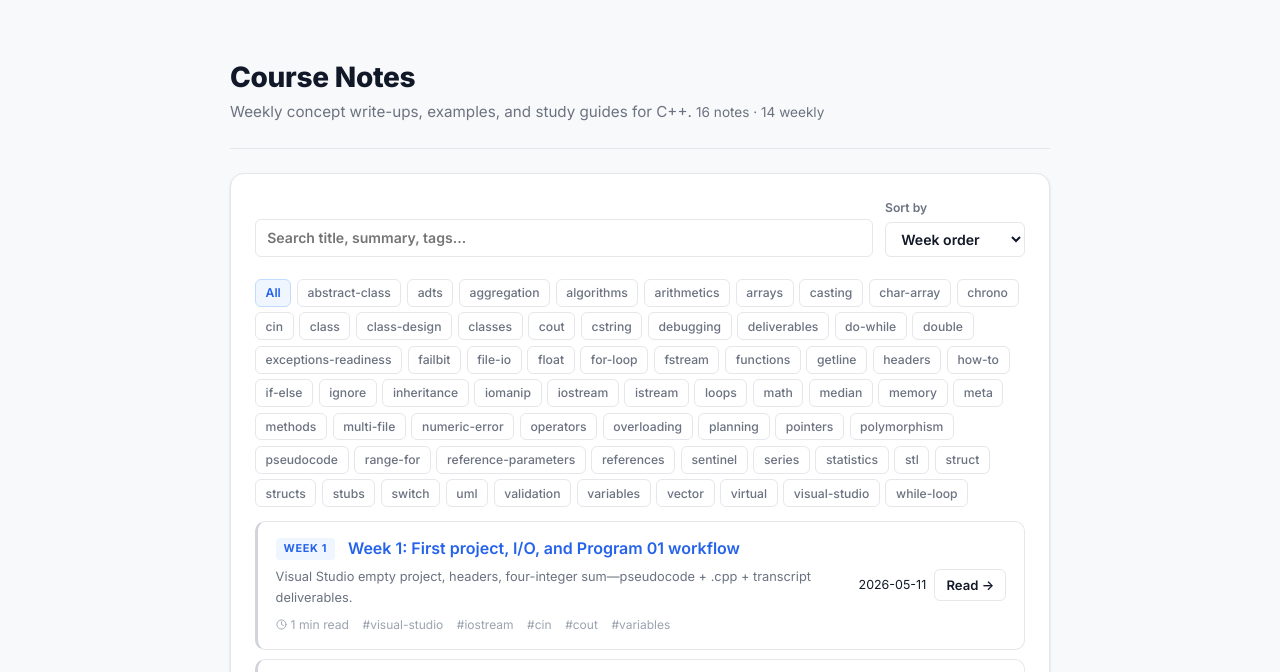
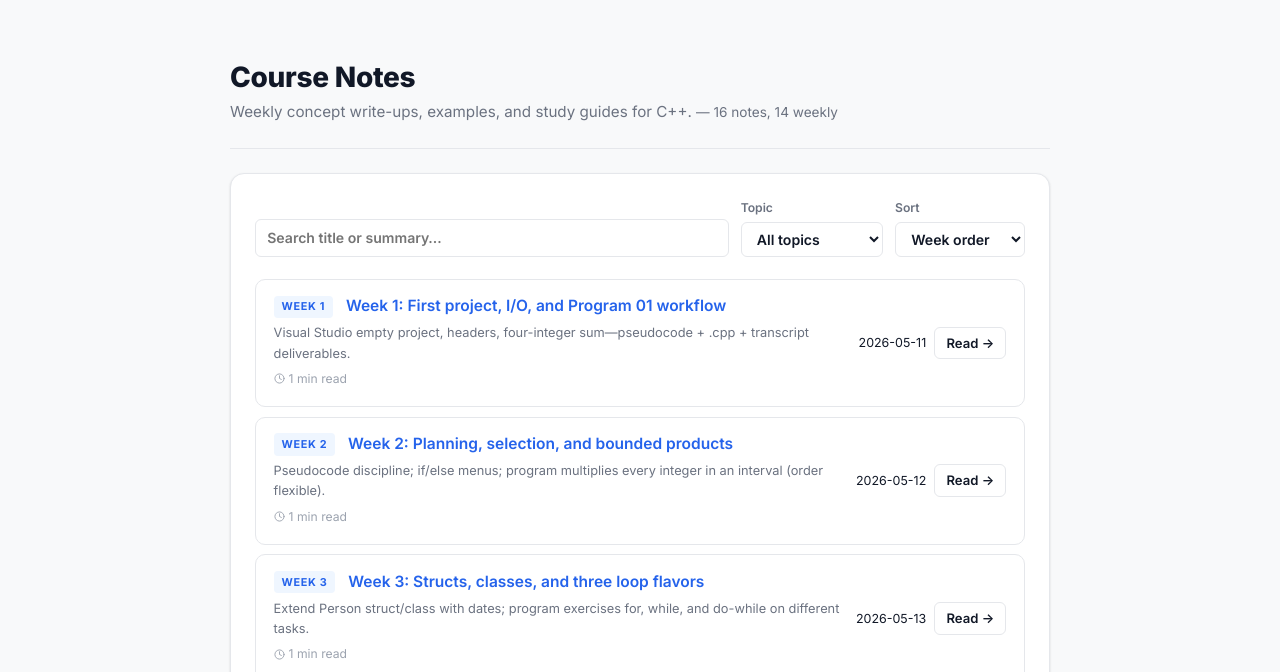
Before and after one commit to the-farshad/Class-plus-plus, a plain HTML site: page blog/index.html in a window 1280 px wide. Shown: the part 57-729 px from the top of the page. Drawn offline with nearby package versions, Linux system fonts and the light colour scheme.

Commit message:
fix: replace tag chip cloud with topic dropdown on blog index
- 65+ tags shown as chips was overwhelming and broke layout
- New buildTagSelect(): populates a <select> with only tags that appear
  2+ times or match a pinned concept list (classes, memory, functions…)
  Shows count in label e.g. 'classes (3)'
- Toolbar now has Search / Topic / Sort in one compact row
- Post list rows cleaned up: removed inline #tag pills, kept week badge
  + reading time + date + Read button — clean and scannable

```diff
--- a/blog/index.html
+++ b/blog/index.html
@@ -53,12 +53,18 @@
 
     <section class="card">
       <div class="blog-toolbar">
-        <label class="blog-field">
+        <label class="blog-field" style="flex:2;">
           <span class="sr-only">Search notes</span>
-          <input type="search" id="post-search" placeholder="Search title, summary, tags…" autocomplete="off" />
+          <input type="search" id="post-search" placeholder="Search title or summary…" autocomplete="off" />
         </label>
-        <label class="blog-field" style="flex:0 0 auto;min-width:140px;">
-          <span class="muted blog-field-label">Sort by</span>
+        <label class="blog-field" style="flex:0 0 auto;min-width:130px;">
+          <span class="muted blog-field-label">Topic</span>
+          <select id="tag-filter">
+            <option value="">All topics</option>
+          </select>
+        </label>
+        <label class="blog-field" style="flex:0 0 auto;min-width:130px;">
+          <span class="muted blog-field-label">Sort</span>
           <select id="post-sort">
             <option value="week">Week order</option>
             <option value="date">Newest first</option>
@@ -67,12 +73,10 @@
         </label>
       </div>
 
-      <div id="tag-chips" class="tag-chips"></div>
+      <ul id="post-list" class="activity-list" style="margin-top:0.25rem;"></ul>
 
-      <ul id="post-list" class="activity-list" style="margin-top:0.5rem;"></ul>
-
-      <p id="no-results" class="muted" style="text-align:center;padding:2rem 0;display:none;">
-        No notes match your search. <button class="secondary sm" id="clear-search" style="margin-left:0.5rem;">Clear filters</button>
+      <p id="no-results" class="muted" style="padding:2rem 0;display:none;">
+        No notes match your filters. <button class="secondary sm" id="clear-search" style="margin-left:0.5rem;">Clear</button>
       </p>
     </section>
   </main>
@@ -95,12 +99,12 @@
   <script type="module">
     import { renderIndex } from "/js/blog.js";
     renderIndex(document.getElementById("post-list"), {
-      searchEl:  document.getElementById("post-search"),
-      sortEl:    document.getElementById("post-sort"),
-      chipsEl:   document.getElementById("tag-chips"),
-      countEl:   document.getElementById("notes-count"),
-      noResults: document.getElementById("no-results"),
-      clearBtn:  document.getElementById("clear-search"),
+      searchEl:     document.getElementById("post-search"),
+      sortEl:       document.getElementById("post-sort"),
+      tagFilterEl:  document.getElementById("tag-filter"),
+      countEl:      document.getElementById("notes-count"),
+      noResults:    document.getElementById("no-results"),
+      clearBtn:     document.getElementById("clear-search"),
     });
   </script>
   <script>lucide.createIcons();</script>
--- a/css/styles.css
+++ b/css/styles.css
@@ -643,27 +643,6 @@ tbody tr:hover { background: var(--interactive); }
   padding: 0.45rem 0.7rem;
 }
 
-/* Tag chips */
-.tag-chips { display: flex; flex-wrap: wrap; gap: 0.35rem; margin-bottom: 0.85rem; }
-.tag-chip {
-  padding: 0.2rem 0.6rem;
-  border-radius: var(--radius-sm);
-  border: 1px solid var(--border);
-  background: var(--surface);
-  color: var(--muted);
-  font-size: 0.76rem;
-  font-weight: 500;
-  cursor: pointer;
-  transition: all 0.12s;
-}
-.tag-chip:hover { border-color: var(--brand); color: var(--brand); }
-.tag-chip.active {
-  background: var(--brand-soft);
-  border-color: var(--brand-muted);
-  color: var(--brand);
-  font-weight: 600;
-}
-
 .tags-line { margin-top: 0.3rem; font-size: 0.78rem !important; }
 
 /* ---------- Blog Post ---------- */
--- a/js/blog.js
+++ b/js/blog.js
@@ -93,32 +93,26 @@ function renderPostList(listEl, posts, noResultsEl) {
 
   posts.forEach((p) => {
     const li = document.createElement("li");
-    li.setAttribute("data-type", "submission"); // for left-border via css (reusing)
 
     const badge = p.week != null
-      ? `<span class="week-badge">Week ${escapeHTML(String(p.week))}</span>`
+      ? `<span class="week-badge">Week ${p.week}</span>`
       : "";
-
-    const tagPills = (p.tags || []).slice(0, 5).map(t =>
-      `<span style="font-size:0.75rem;color:var(--subtle);">#${escapeHTML(t)}</span>`
-    ).join(" ");
 
     const rt = readingTime([p.title, p.summary].join(" "));
 
     li.innerHTML = `
       <div>
-        <div style="display:flex;align-items:center;gap:0.5rem;flex-wrap:wrap;margin-bottom:0.35rem;">
+        <div style="display:flex;align-items:center;gap:0.5rem;flex-wrap:wrap;margin-bottom:0.25rem;">
           ${badge}
-          <a href="/blog/post.html?slug=${encodeURIComponent(p.slug)}" style="font-weight:600;font-size:1rem;">${escapeHTML(p.title)}</a>
+          <a href="/blog/post.html?slug=${encodeURIComponent(p.slug)}" style="font-weight:600;font-size:0.97rem;">${escapeHTML(p.title)}</a>
         </div>
         <div class="meta">${escapeHTML(p.summary || "")}</div>
-        <div style="display:flex;align-items:center;gap:0.85rem;margin-top:0.4rem;flex-wrap:wrap;">
-          <span class="reading-time"><i data-lucide="clock" style="width:11px;height:11px;"></i> ${escapeHTML(rt)}</span>
-          ${tagPills}
-        </div>
+        <span class="reading-time" style="margin-top:0.3rem;display:inline-flex;">
+          <i data-lucide="clock" style="width:11px;height:11px;"></i> ${escapeHTML(rt)}
+        </span>
       </div>
       <div style="display:flex;align-items:center;gap:0.5rem;flex-shrink:0;">
-        <span class="muted" style="font-size:0.78rem;">${escapeHTML(p.date || "")}</span>
+        <span class="muted" style="font-size:0.78rem;white-space:nowrap;">${escapeHTML(p.date || "")}</span>
         <a href="/blog/post.html?slug=${encodeURIComponent(p.slug)}" class="button sm secondary" style="text-decoration:none;">Read →</a>
       </div>`;
 
@@ -129,31 +123,36 @@ function renderPostList(listEl, posts, noResultsEl) {
   if (window.lucide) window.lucide.createIcons();
 }
 
-// ---------- Tag chip builder ----------
+// ---------- Tag select builder ----------
 
-function buildTagChips(chipsEl, posts, getActiveTag, setActiveTag, refresh) {
-  if (!chipsEl) return;
-  const allTags = [...new Set(posts.flatMap(p => p.tags || []))].sort();
-  chipsEl.innerHTML = "";
+function buildTagSelect(selectEl, posts, getActiveTag, setActiveTag, refresh) {
+  if (!selectEl) return;
 
-  if (!allTags.length) return;
+  // Count frequency of each tag
+  const freq = {};
+  posts.forEach(p => (p.tags || []).forEach(t => { freq[t] = (freq[t] || 0) + 1; }));
 
-  const allChip = document.createElement("button");
-  allChip.className = "tag-chip" + (!getActiveTag() ? " active" : "");
-  allChip.textContent = "All";
-  allChip.addEventListener("click", () => { setActiveTag(null); refresh(); buildTagChips(chipsEl, posts, getActiveTag, setActiveTag, refresh); });
-  chipsEl.appendChild(allChip);
+  // Sort by frequency desc, then alpha; keep only tags that appear 2+ times
+  // plus a broad list of conceptual groupings always shown regardless of count
+  const pinned = new Set(["classes","memory","functions","loops","pointers","inheritance","polymorphism","file-io","vector","stl","oop","recursion","templates","exceptions"]);
+  const tags = Object.entries(freq)
+    .filter(([t, c]) => c >= 2 || pinned.has(t))
+    .sort((a, b) => b[1] - a[1] || a[0].localeCompare(b[0]))
+    .map(([t]) => t);
 
-  allTags.forEach(tag => {
-    const chip = document.createElement("button");
-    chip.className = "tag-chip" + (getActiveTag() === tag ? " active" : "");
-    chip.textContent = tag;
-    chip.addEventListener("click", () => {
-      setActiveTag(getActiveTag() === tag ? null : tag);
-      refresh();
-      buildTagChips(chipsEl, posts, getActiveTag, setActiveTag, refresh);
-    });
-    chipsEl.appendChild(chip);
+  // Rebuild options
+  selectEl.innerHTML = `<option value="">All topics</option>`;
+  tags.forEach(tag => {
+    const opt = document.createElement("option");
+    opt.value = tag;
+    opt.textContent = tag + (freq[tag] > 1 ? ` (${freq[tag]})` : "");
+    if (getActiveTag() === tag) opt.selected = true;
+    selectEl.appendChild(opt);
+  });
+
+  selectEl.addEventListener("change", () => {
+    setActiveTag(selectEl.value || null);
+    refresh();
   });
 }
 
@@ -162,10 +161,10 @@ function buildTagChips(chipsEl, posts, getActiveTag, setActiveTag, refresh) {
 let cachedPosts = null;
 
 export async function renderIndex(listEl, options = {}) {
-  const { searchEl, sortEl, chipsEl, countEl, noResults, clearBtn } = options;
+  const { searchEl, sortEl, tagFilterEl, countEl, noResults, clearBtn } = options;
   let activeTag = null;
 
-  listEl.innerHTML = `<li class="muted" style="padding:1.5rem 0;text-align:center;">Loading…</li>`;
+  listEl.innerHTML = `<li class="muted" style="padding:1.5rem 0;">Loading…</li>`;
 
   try {
     const res = await fetch(`${POSTS_DIR}/index.json`, { cache: "no-cache" });
@@ -174,7 +173,7 @@ export async function renderIndex(listEl, options = {}) {
 
     if (countEl) {
       const weekly = posts.filter(p => p.week != null).length;
-      countEl.textContent = `${posts.length} notes · ${weekly} weekly`;
+      countEl.textContent = `— ${posts.length} notes, ${weekly} weekly`;
     }
 
     function refresh() {
@@ -191,12 +190,12 @@ export async function renderIndex(listEl, options = {}) {
       clearBtn.addEventListener("click", () => {
         if (searchEl) searchEl.value = "";
         activeTag = null;
+        if (tagFilterEl) tagFilterEl.value = "";
         refresh();
-        buildTagChips(chipsEl, posts, () => activeTag, t => { activeTag = t; }, refresh);
       });
     }
 
-    buildTagChips(chipsEl, posts, () => activeTag, t => { activeTag = t; }, refresh);
+    buildTagSelect(tagFilterEl, posts, () => activeTag, t => { activeTag = t; }, refresh);
     refresh();
   } catch (err) {
     listEl.innerHTML = `<li class="muted">Could not load posts: ${escapeHTML(err.message)}</li>`;
```
